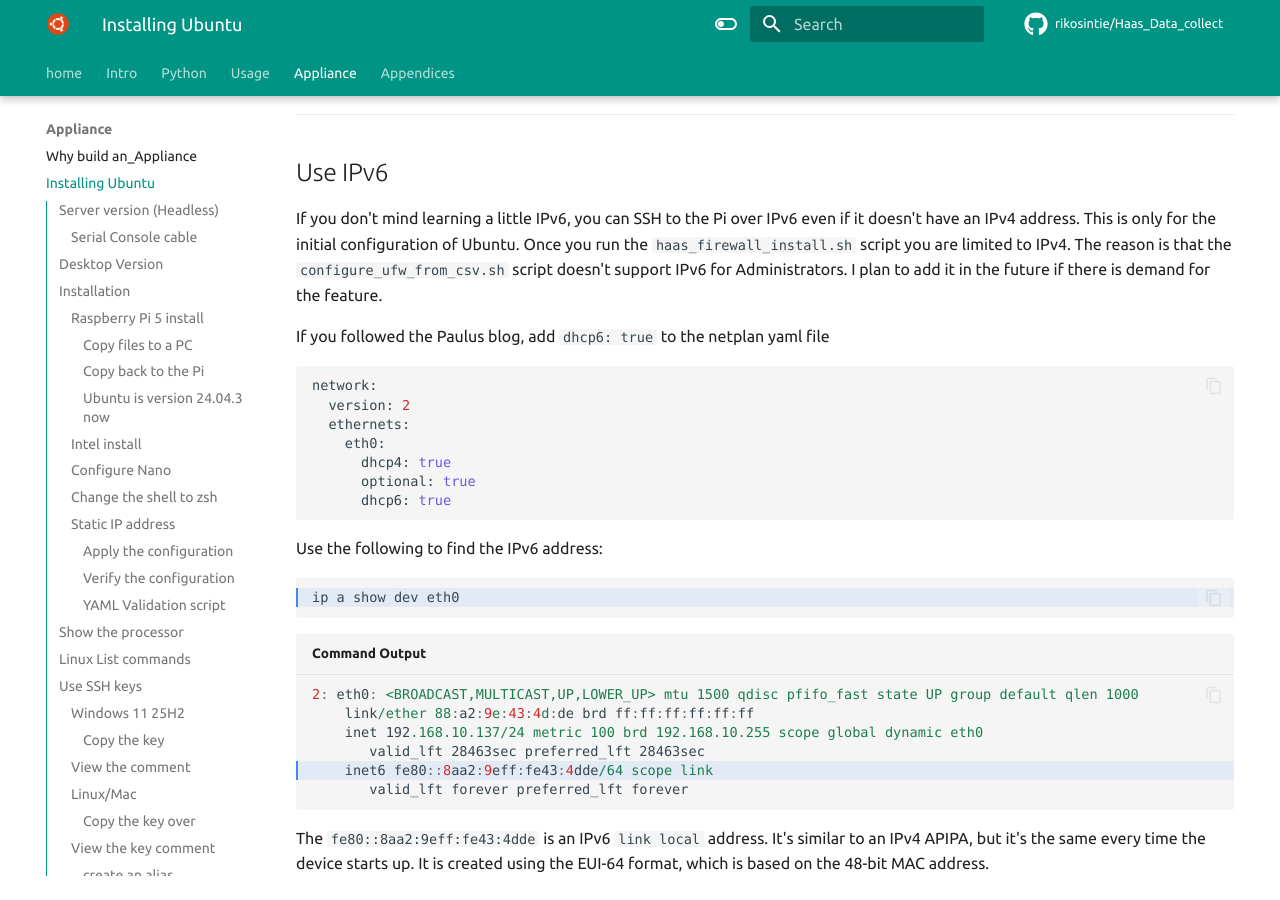
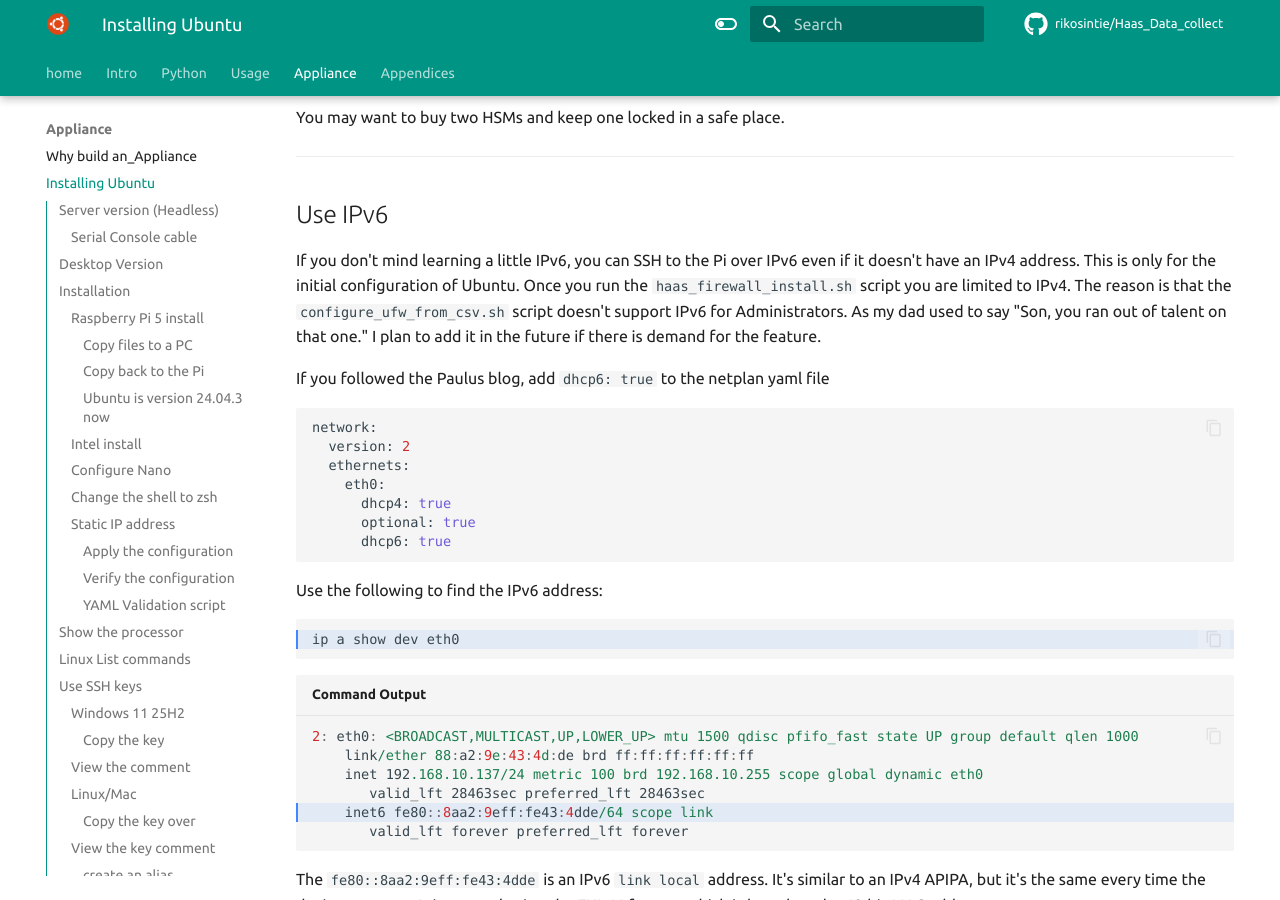
Before and after one commit to rikosintie/Haas_Data_collect, an MkDocs documentation site: the page built from docs/build_pi_5_appliance/installing_ubuntu.md, in a window 1280 px wide and 900 px high, scrolled down 16865 px. Built offline with MkDocs 1.6.1 and Material for MkDocs 9.7.7, drawn with Linux system fonts in a browser that asks for light colours; some web fonts are replaced; comment, search, counter and statistics services are not loaded; some of the changed text lies outside the part shown.

````diff
--- a/docs/build_pi_5_appliance/installing_ubuntu.md
+++ b/docs/build_pi_5_appliance/installing_ubuntu.md
@@ -128,8 +128,10 @@
 Nano is a terminal text editor built into most Linux distributions and you will need to use it initially, so it's worth spending a couple minutes customizing it. From the terminal run:
 
 ```bash  hl_lines='1'
-nano ~/nanorc
+nano ~/.nanorc
 ```
+
+Note hte `dot` in front of the file. In Mac/Linux that means it's a hidden file. You must include the do or nano won't read it.
 
 Paste the following into the file:
 
@@ -697,7 +699,7 @@
 
 ## Use IPv6
 
-If you don't mind learning a little IPv6, you can SSH to the Pi over IPv6 even if it doesn't have an IPv4 address. This is only for the initial configuration of Ubuntu. Once you run the `haas_firewall_install.sh` script you are limited to IPv4. The reason is that the `configure_ufw_from_csv.sh` script doesn't support IPv6 for Administrators. I plan to add it in the future if there is demand for the feature.
+If you don't mind learning a little IPv6, you can SSH to the Pi over IPv6 even if it doesn't have an IPv4 address. This is only for the initial configuration of Ubuntu. Once you run the `haas_firewall_install.sh` script you are limited to IPv4. The reason is that the `configure_ufw_from_csv.sh` script doesn't support IPv6 for Administrators. As my dad used to say "Son, you ran out of talent on that one." I plan to add it in the future if there is demand for the feature.
 
 If you followed the Paulus blog, add `dhcp6: true` to the netplan yaml file
 
````
